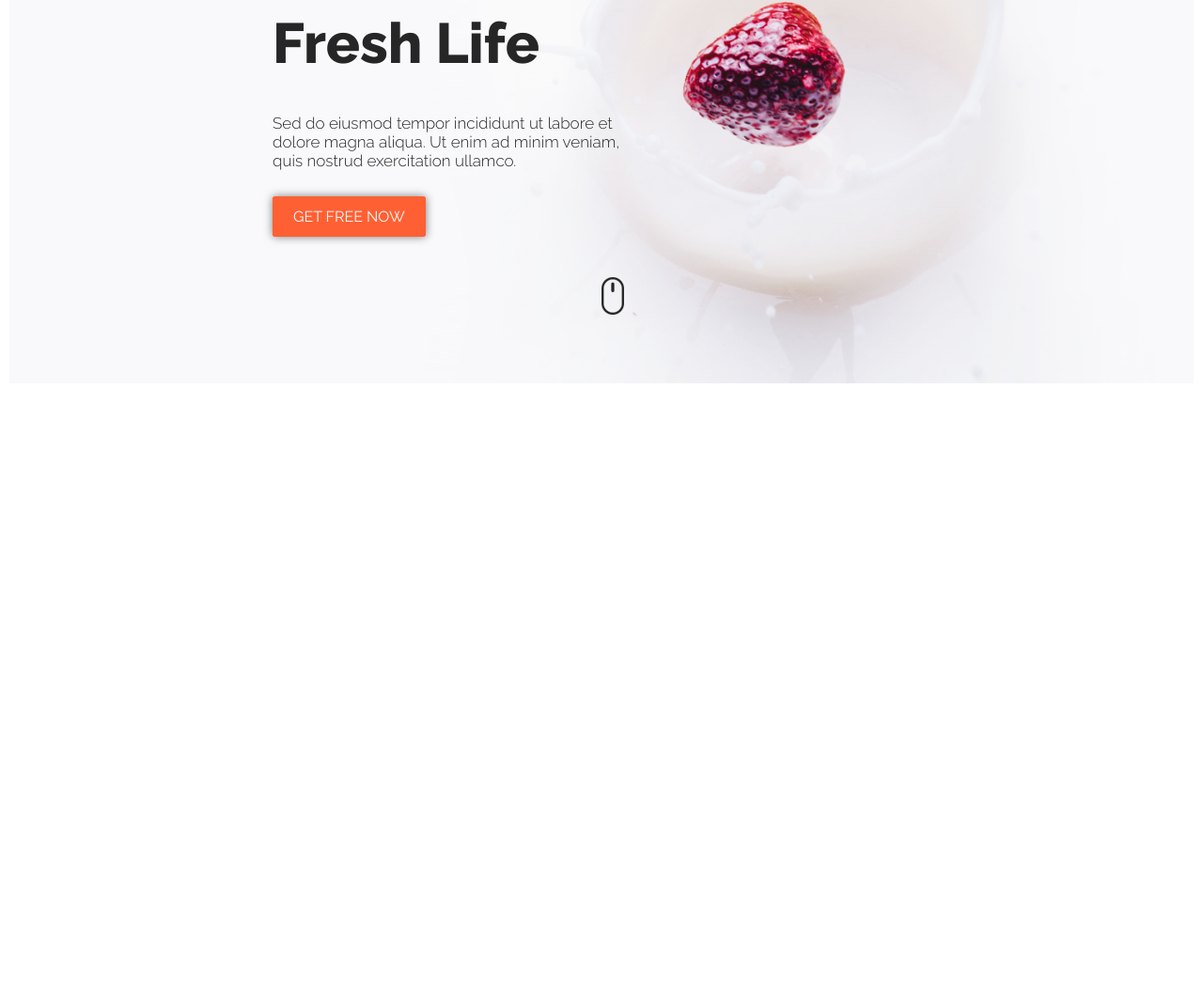
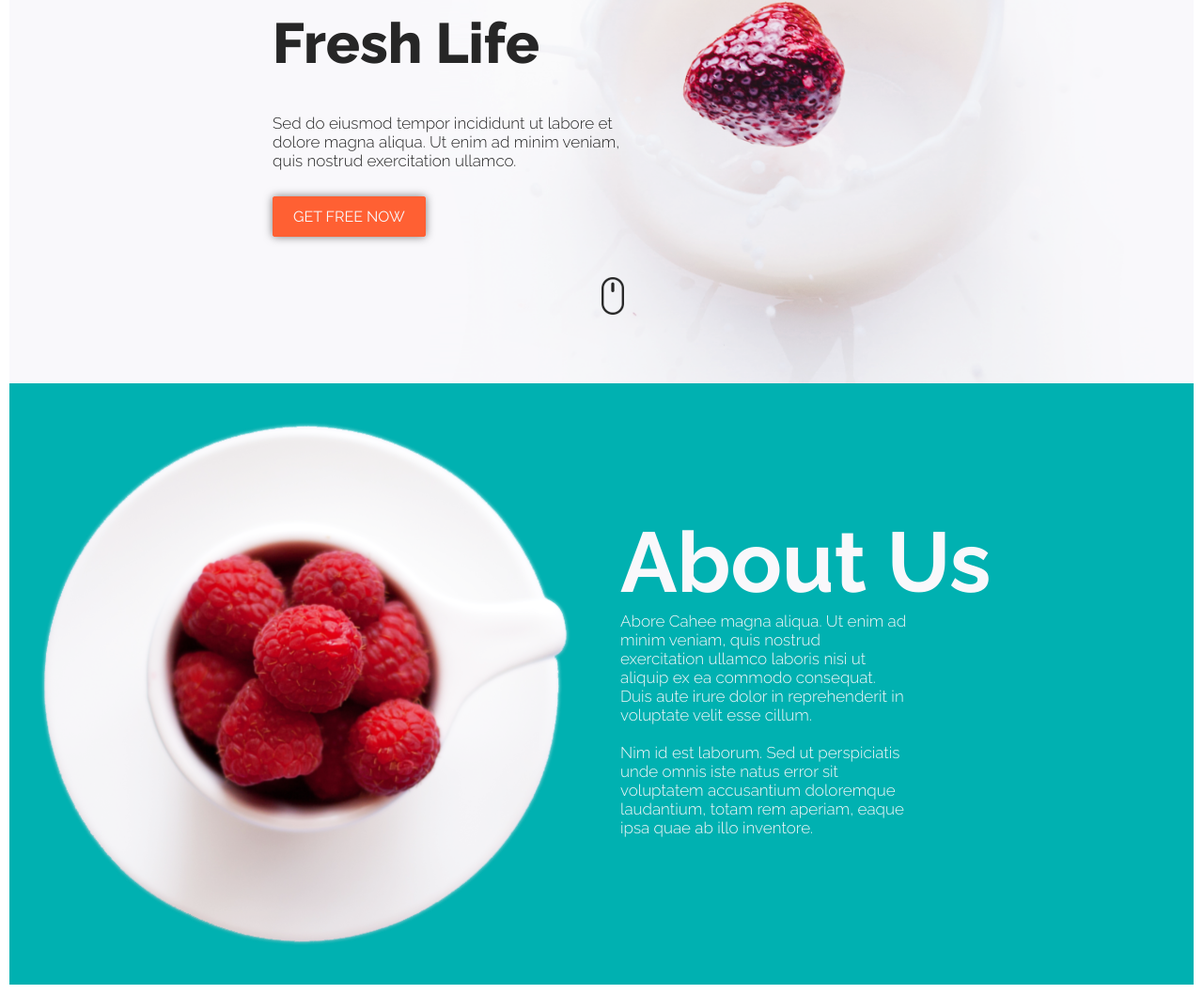
Before and after one commit to psevernyj/cahee, a website: page index.html in a window 1280 px wide. Shown: the part 402-1460 px from the top of the page at 94% size. Before the commit the page ends 820 px from the top, so only its background shows below. Drawn offline with Linux system fonts and the light colour scheme.

Commit message:
make section-1

```diff
--- a/index.html
+++ b/index.html
@@ -37,6 +37,23 @@
     </div>
 </section>
 <section class="section-1">
+    <div class="sec-1-pic">
+        <img src="img/section-1/raspberies.png" alt="raspberries">
+
+    </div>
+    <div class="sec-1-content">
+        <h1>About Us</h1>
+        <p>Abore Cahee magna aliqua. Ut enim ad minim veniam,
+            quis nostrud exercitation ullamco laboris nisi
+            ut aliquip ex ea commodo consequat. Duis aute
+            irure dolor in reprehenderit in voluptate velit
+            esse cillum.
+          </p>
+        <p>  Nim id est laborum. Sed ut perspiciatis unde omnis iste natus error
+            sit voluptatem accusantium doloremque laudantium, totam rem
+            aperiam, eaque ipsa quae ab illo inventore.</p>
+
+    </div>
 
 </section>
 
--- a/scss/base.scss
+++ b/scss/base.scss
@@ -1,3 +1,5 @@
+@import "section-1";
+
 * {
   margin: 0;
   padding: 0;
--- /dev/null
+++ b/scss/section-1.scss
@@ -0,0 +1,33 @@
+.section-1 {
+  background-color: #00b1b1;
+  background-size: cover;
+  width: 100%;
+  height: 80vh;
+  display:flex;
+  align-items: center;
+  justify-content: space-around;
+  .sec-1-pic{
+    display: flex;
+    align-items: center;
+    justify-content: center;
+    width: 50%;
+  }
+
+  .sec-1-content {
+    width: 50%;
+    padding-left: 2rem;
+    h1 {
+      font-size: 9rem;
+      font-weight: bold;
+      color: #f9f8fb;
+    }
+
+    p {
+      font-weight: lighter;
+      font-size: 1.7rem;
+      color: #f9f8fb;
+      padding-bottom: 2rem;
+      width: 50%;
+    }
+  }
+}
```
Also changed, not shown: css/index.css.
